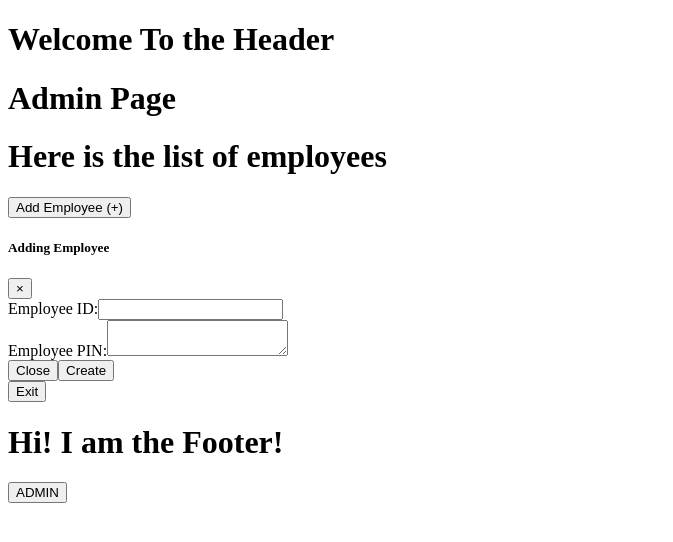
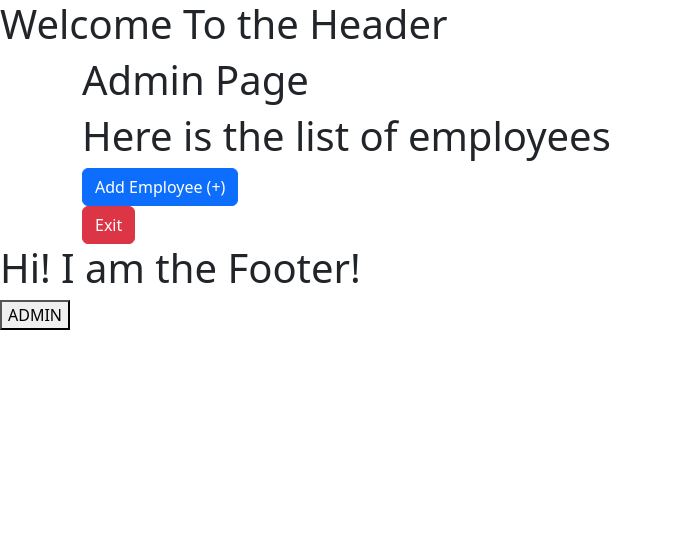
Before and after one commit to Korbynd23/reShift, a React (Create React App) app in the folder client/: page /adminPage in a window 1280 px wide. Shown: the top 542 px of the page, without its empty margins (0-673 px from the left). Built offline with nearby package versions, Linux system fonts and the light colour scheme.

Commit message:
saving changes to pull

```diff
--- a/client/src/App.js
+++ b/client/src/App.js
@@ -7,7 +7,6 @@ import {
 } from '@apollo/client';
 import { setContext } from '@apollo/client/link/context';
 import { BrowserRouter as Router, Routes, Route } from 'react-router-dom';
-import 'bootstrap'
 
 import Startshift from './pages/startShift';
 import Endshift from './pages/endShift';
--- a/client/src/index.js
+++ b/client/src/index.js
@@ -1,6 +1,8 @@
 import React from 'react';
 import ReactDOM from 'react-dom';
-// import './index.css';
+import 'bootstrap/dist/css/bootstrap.css';
+import './styles/app.css';
+
 import App from './App';
 import reportWebVitals from './reportWebVitals';
 
--- a/client/src/pages/adminPage.js
+++ b/client/src/pages/adminPage.js
@@ -58,7 +58,7 @@ function adminPage() {
 
 
       {/* Exit button to go back to Home Login */}
-      <Link to="/homeLogin">
+      <Link to="/">
         <button type="button" className="btn btn-danger">Exit</button>
       </Link>
     </div>
```
Also changed, not shown: 1 other file (tests, documents, lock files or other folders).
